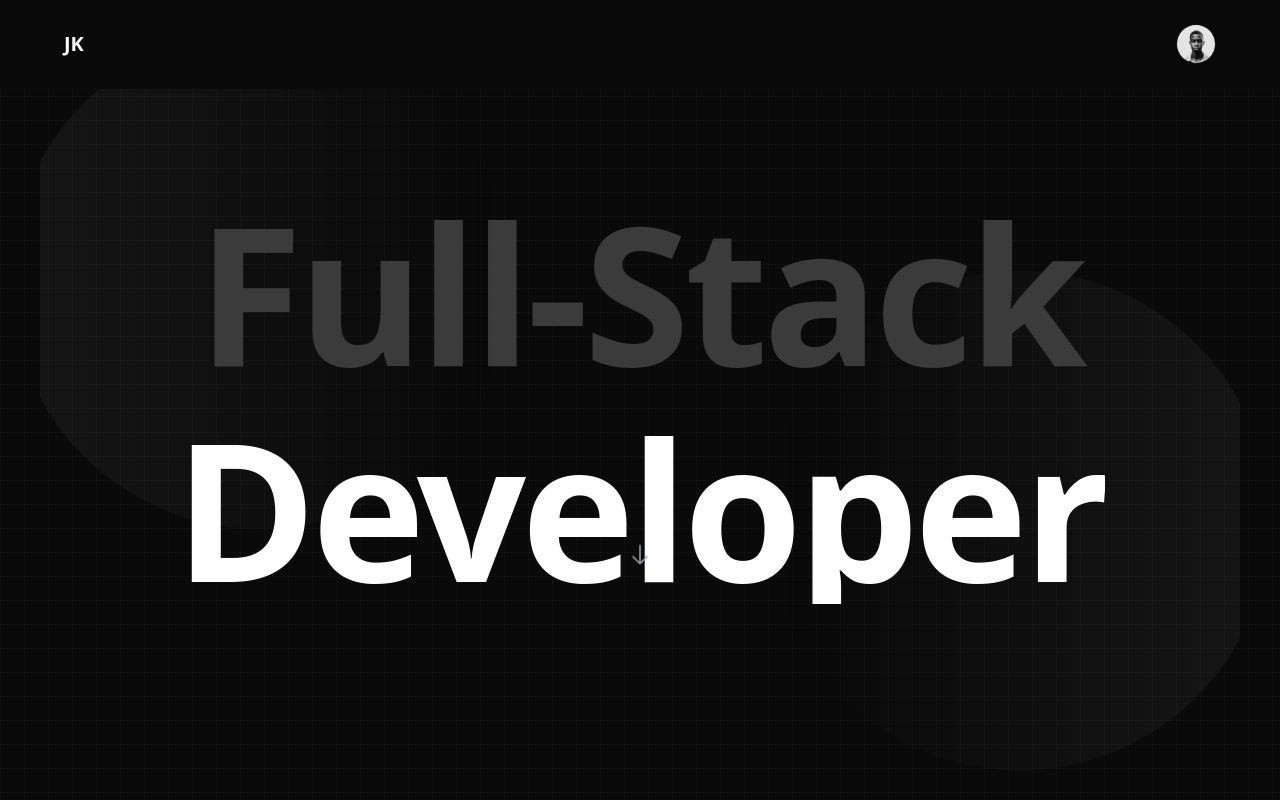
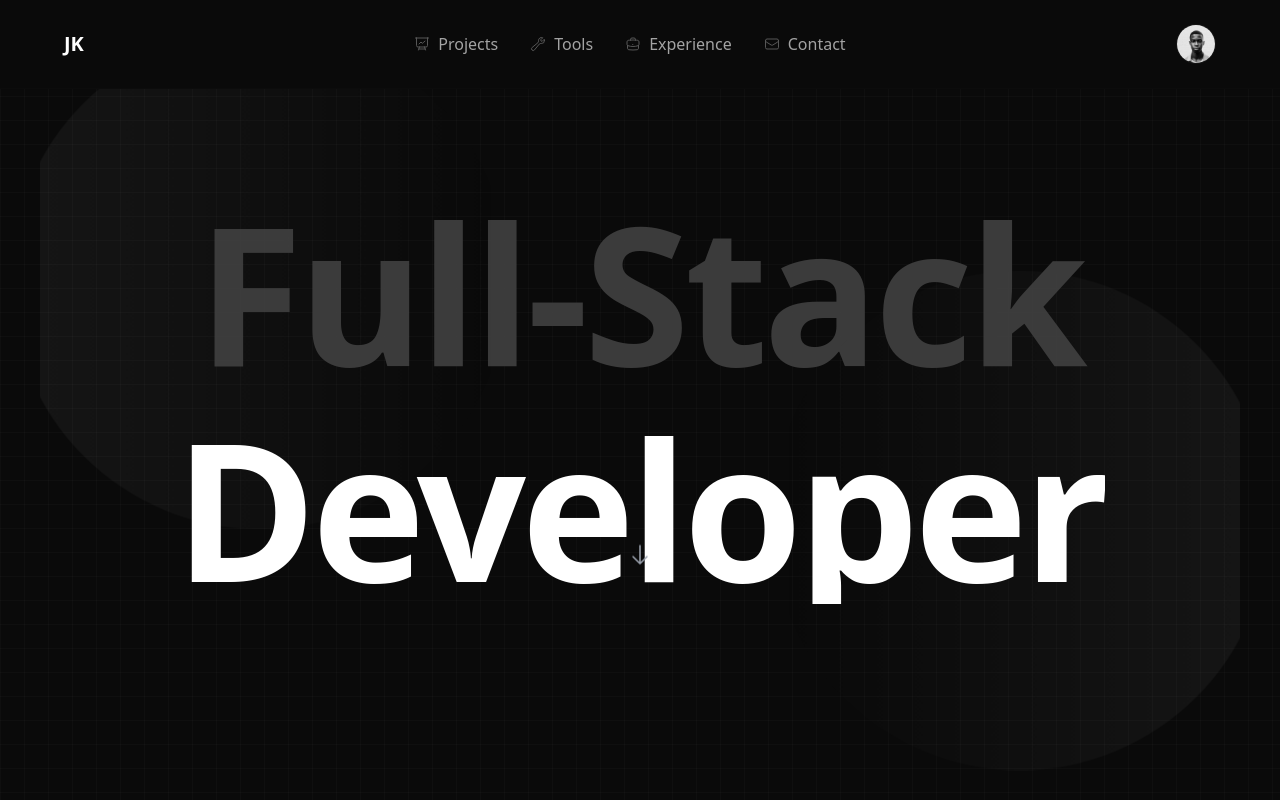
Before and after one commit to jkdevio/my-portfolio, a Vue app: page / in a window 1280 px wide. Shown: the top 800 px of the page. Built offline with nearby package versions, Linux system fonts and the light colour scheme.

Commit message:
Add icons to navigation links and define navLinks array

```diff
--- a/src/components/TheHeader.vue
+++ b/src/components/TheHeader.vue
@@ -55,8 +55,17 @@
             v-for="link in navLinks"
             :key="link.href"
             :href="link.href"
-            class="relative text-accent-muted hover:text-accent-light transition-all duration-300 group"
+            class="relative text-accent-muted hover:text-accent-light transition-all duration-300 group flex items-center gap-2"
           >
+            <svg
+              class="w-4 h-4 opacity-50 group-hover:opacity-100 transition-all duration-300"
+              viewBox="0 0 24 24"
+              fill="none"
+              stroke="currentColor"
+              stroke-width="1.5"
+            >
+              <path stroke-linecap="round" stroke-linejoin="round" :d="link.icon" />
+            </svg>
             {{ link.text }}
             <span
               class="absolute -bottom-1 left-0 w-0 h-0.5 bg-accent-light/50 group-hover:w-full group-hover:bg-accent-light transition-all duration-500"
@@ -101,8 +110,17 @@
               v-for="link in navLinks"
               :key="link.href"
               :href="link.href"
-              class="block text-accent-muted hover:text-accent-light transition-all duration-300 py-2"
+              class="flex items-center gap-3 text-accent-muted hover:text-accent-light transition-all duration-300 py-3 px-2 rounded-lg hover:bg-accent-light/5"
             >
+              <svg
+                class="w-5 h-5"
+                viewBox="0 0 24 24"
+                fill="none"
+                stroke="currentColor"
+                stroke-width="1.5"
+              >
+                <path stroke-linecap="round" stroke-linejoin="round" :d="link.icon" />
+              </svg>
               {{ link.text }}
             </a>
           </div>
@@ -118,6 +136,29 @@ import { ref, onMounted, onUnmounted } from 'vue'
 const isMenuOpen = ref(false)
 const scrolled = ref(false)
 
+const navLinks = [
+  {
+    href: '#projects',
+    text: 'Projects',
+    icon: 'M3.75 3v11.25A2.25 2.25 0 006 16.5h2.25M3.75 3h-1.5m1.5 0h16.5m0 0h1.5m-1.5 0v11.25A2.25 2.25 0 0118 16.5h-2.25m-7.5 0h7.5m-7.5 0l-1 3m8.5-3l1 3m0 0l.5 1.5m-.5-1.5h-9.5m0 0l-.5 1.5m.75-9l3-3 2.148 2.148A12.061 12.061 0 0116.5 7.605',
+  },
+  {
+    href: '#tools',
+    text: 'Tools',
+    icon: 'M21.75 6.75a4.5 4.5 0 01-4.884 4.484c-1.076-.091-2.264.071-2.95.904l-7.152 8.684a2.548 2.548 0 11-3.586-3.586l8.684-7.152c.833-.686.995-1.874.904-2.95a4.5 4.5 0 016.336-4.486l-3.276 3.276a3.004 3.004 0 002.25 2.25l3.276-3.276c.256.565.398 1.192.398 1.852z',
+  },
+  {
+    href: '#experience',
+    text: 'Experience',
+    icon: 'M20.25 14.15v4.25c0 1.094-.787 2.036-1.872 2.18-2.087.277-4.216.42-6.378.42s-4.291-.143-6.378-.42c-1.085-.144-1.872-1.086-1.872-2.18v-4.25m16.5 0a2.18 2.18 0 00.75-1.661V8.706c0-1.081-.768-2.015-1.837-2.175a48.114 48.114 0 00-3.413-.387m4.5 8.006c-.194.165-.42.295-.673.38A23.978 23.978 0 0112 15.75c-2.648 0-5.195-.429-7.577-1.22a2.016 2.016 0 01-.673-.38m0 0A2.18 2.18 0 013 12.489V8.706c0-1.081.768-2.015 1.837-2.175a48.111 48.111 0 013.413-.387m7.5 0V5.25A2.25 2.25 0 0013.5 3h-3a2.25 2.25 0 00-2.25 2.25v.894m7.5 0a48.667 48.667 0 00-7.5 0M12 12.75h.008v.008H12v-.008z',
+  },
+  {
+    href: '#contact',
+    text: 'Contact',
+    icon: 'M21.75 6.75v10.5a2.25 2.25 0 01-2.25 2.25h-15a2.25 2.25 0 01-2.25-2.25V6.75m19.5 0A2.25 2.25 0 0019.5 4.5h-15a2.25 2.25 0 00-2.25 2.25m19.5 0v.243a2.25 2.25 0 01-1.07 1.916l-7.5 4.615a2.25 2.25 0 01-2.36 0L3.32 8.91a2.25 2.25 0 01-1.07-1.916V6.75',
+  },
+]
+
 const handleScroll = () => {
   scrolled.value = window.scrollY > 20
 }
```
